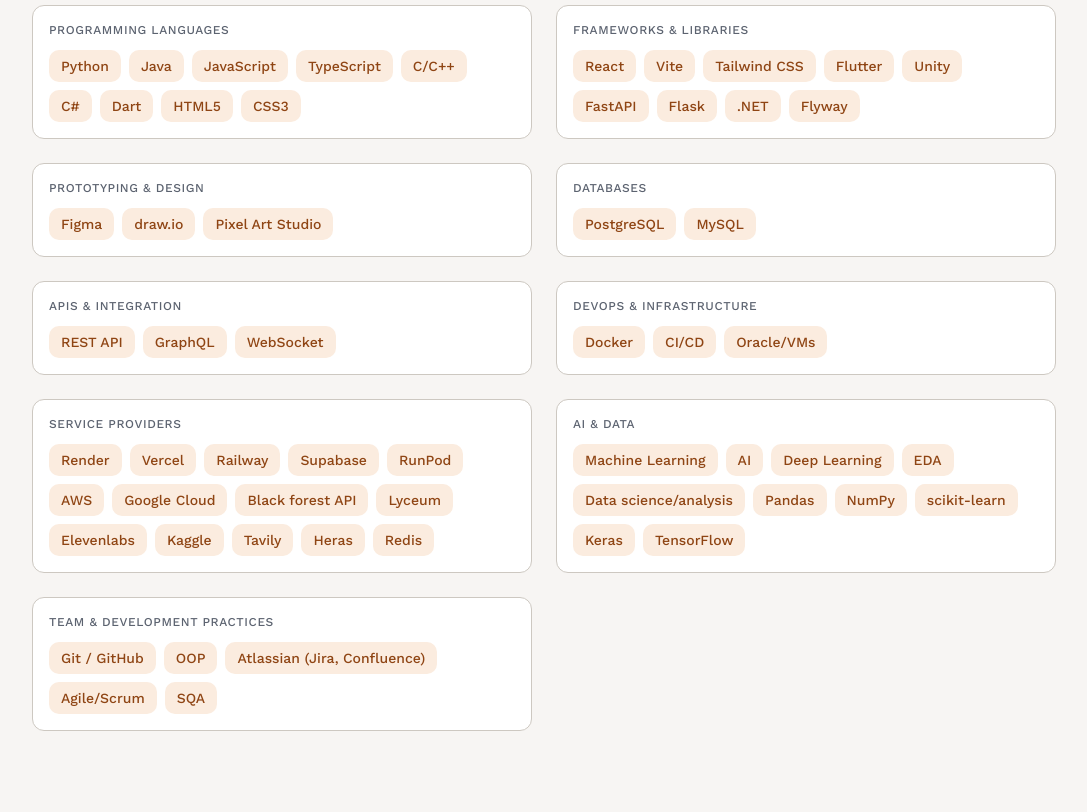
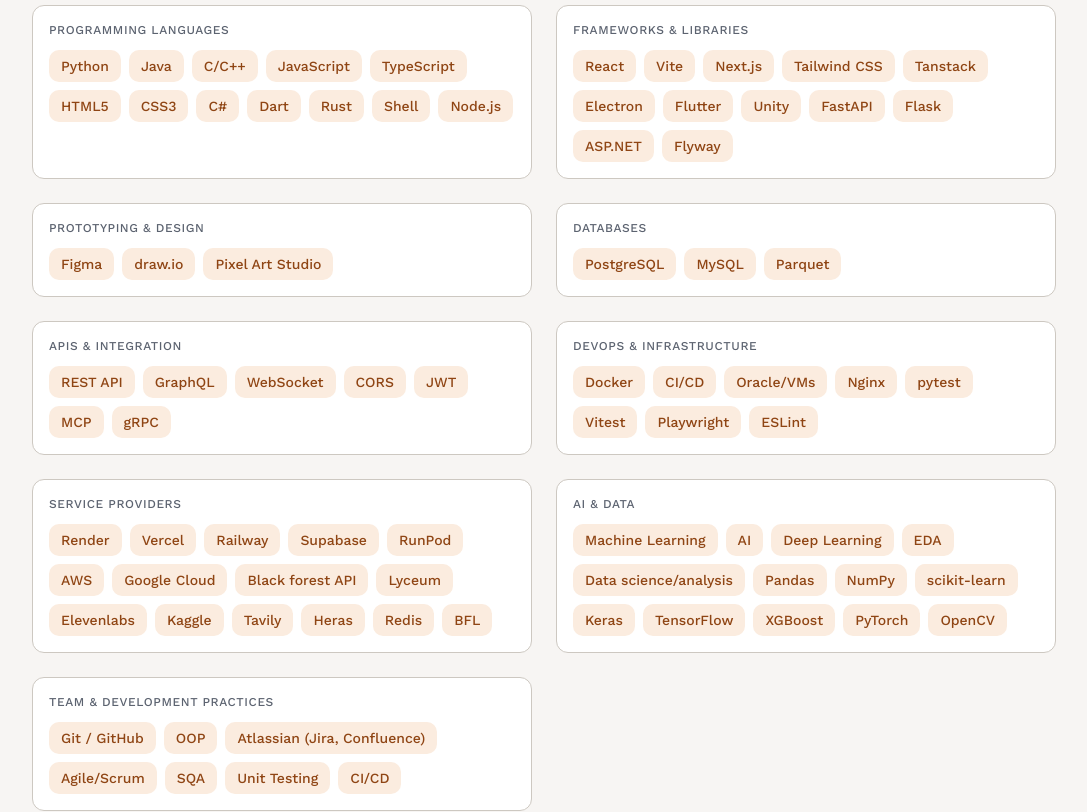
Before and after one commit to Rouxxel/per_web_venzer, a React (Vite) app in the folder frontend/: page / in a window 1280 px wide. Shown: the part 1420-2232 px from the top of the page, without its empty margins (96-1183 px from the left). Built offline with nearby package versions, Linux system fonts and the light colour scheme.

Commit message:
Update skills.ts

```diff
--- a/frontend/src/data/skills.ts
+++ b/frontend/src/data/skills.ts
@@ -9,13 +9,16 @@
     skills: [
       "Python",
       "Java",
+      "C/C++",
       "JavaScript",
       "TypeScript",
-      "C/C++",
+      "HTML5",
+      "CSS3",
       "C#",
       "Dart",
-      "HTML5",
-      "CSS3"
+      "Rust",
+      "Shell",
+      "Node.js"
     ],
   },
   {
@@ -23,12 +26,15 @@
     skills: [
       "React",
       "Vite",
+      "Next.js",
       "Tailwind CSS",
+      "Tanstack",
+      "Electron",
       "Flutter",
       "Unity",
       "FastAPI",
       "Flask",
-      ".NET",
+      "ASP.NET",
       "Flyway"
     ],
   },
@@ -44,7 +50,8 @@
     section: "database",
     skills: [
       "PostgreSQL",
-      "MySQL"
+      "MySQL",
+      "Parquet"
     ],
   },
   {
@@ -52,7 +59,11 @@
     skills: [
       "REST API",
       "GraphQL",
-      "WebSocket"
+      "WebSocket",
+      "CORS",
+      "JWT",
+      "MCP",
+      "gRPC",
     ],
   },
   {
@@ -60,7 +71,12 @@
     skills: [
       "Docker",
       "CI/CD",
-      "Oracle/VMs"
+      "Oracle/VMs",
+      "Nginx",
+      "pytest",
+      "Vitest",
+      "Playwright",
+      "ESLint"
     ],
   },
   {
@@ -79,7 +95,8 @@
       "Kaggle",
       "Tavily",
       "Heras",
-      "Redis"
+      "Redis",
+      "BFL"
     ],
   },
   {
@@ -95,6 +112,9 @@
       "scikit-learn",
       "Keras",
       "TensorFlow",
+      "XGBoost",
+      "PyTorch",
+      "OpenCV",
     ],
   },
   {
@@ -104,7 +124,9 @@
       "OOP",
       "Atlassian (Jira, Confluence)",
       "Agile/Scrum",
-      "SQA"
+      "SQA",
+      "Unit Testing",
+      "CI/CD",
     ],
   },
 ];
```
